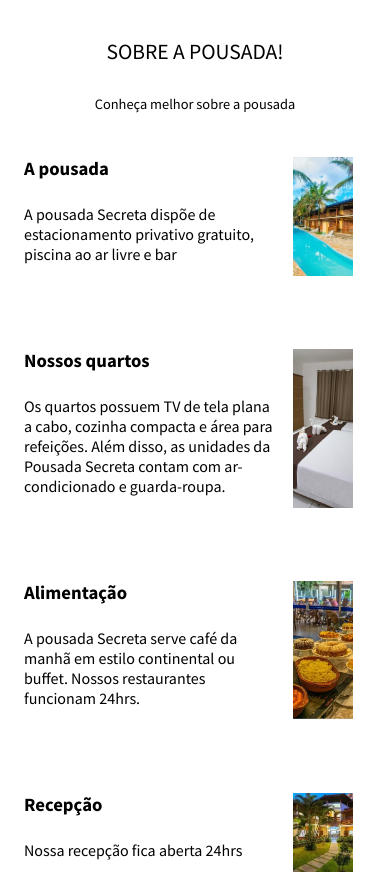
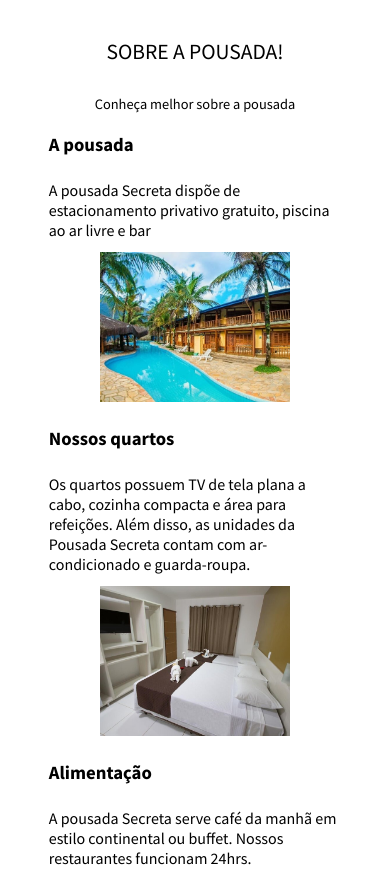
Before and after one commit to AldomarAssolin/projeto-hotel, a plain HTML site: page index.html in a window 390 px wide. Shown: the part 2180-3055 px from the top of the page. Drawn offline with Linux system fonts and the light colour scheme.

Commit message:
responsividade

```diff
--- a/css/home.css
+++ b/css/home.css
@@ -142,8 +142,8 @@ section.sobre .card_pousada .pousada_description .card-img{
 }
 
 section.sobre .card_pousada .pousada_description .card-img img{
-    width: 70%;
-    height: 100%;
+    width: 100px;
+    height: 150px;
     object-fit: cover;
 }
 
@@ -200,15 +200,9 @@ section.sobre .card_pousada .pousada_description .card-img img{
         width: 100%;
     }
 
-}
-
-@media(max-width:320px){
-    section.welcome .center .quartos_tipos .card_quartos{
-        width: 100%;
-    }
-
     section.sobre .card_pousada .pousada_description{
         flex-direction: column;
+        padding: 0;
     }
 
     section.sobre .card_pousada .pousada_description .card-img{
@@ -216,7 +210,14 @@ section.sobre .card_pousada .pousada_description .card-img img{
     }
 
     section.sobre .card_pousada .pousada_description .card-img img{
-        width: 70%;
-        height: 100%;
+        width: 190px;
+        height: 150px;
+    }
+
+}
+
+@media(max-width:320px){
+    section.welcome .center .quartos_tipos .card_quartos{
+        width: 100%;
     }
 }
```
